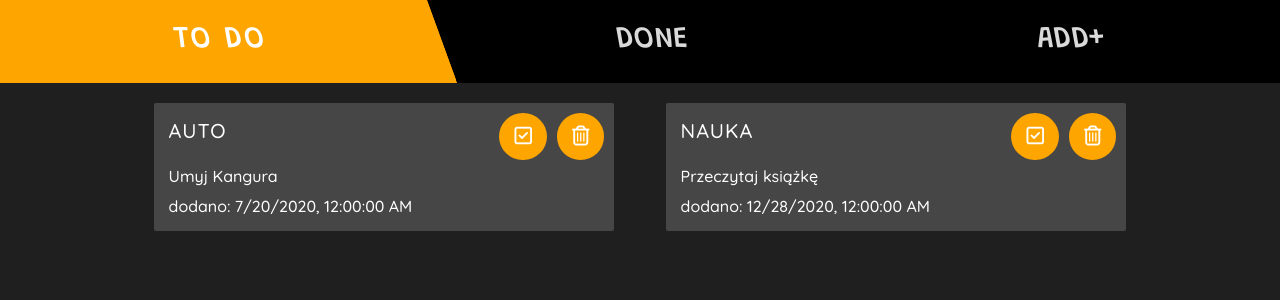
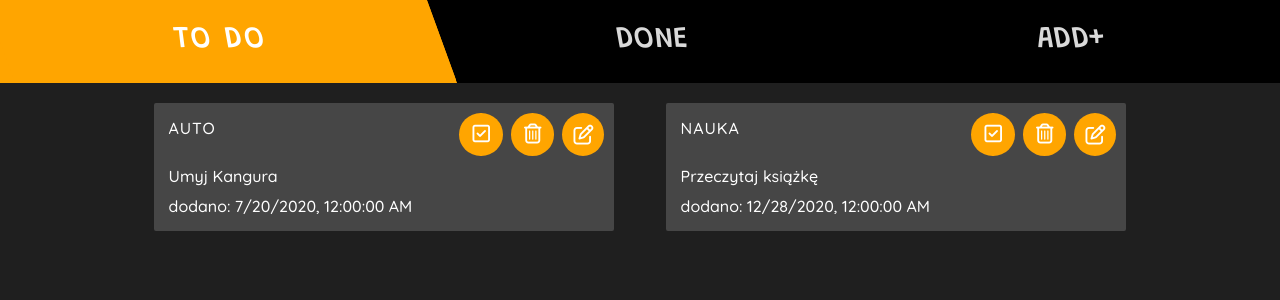
Before and after one commit to lukas-was/ToDo-App, a React (Create React App) app: page / in a window 1280 px wide. Shown: the top 300 px of the page. Built offline with nearby package versions, Linux system fonts and the light colour scheme.

Commit message:
add edit button

```diff
--- a/src/App.js
+++ b/src/App.js
@@ -5,6 +5,7 @@ import Navigation from "./components/Navigation";
 import Tasks from "./components/Tasks";
 import DoneTasks from "./components/DoneTasks";
 import AddTask from "./components/AddTask";
+import EditTask from "./components/EditTask";
 
 class App extends React.Component {
   index = 3;
@@ -60,7 +61,27 @@ class App extends React.Component {
     });
     this.setState({ tasks });
   };
+  editTask = (id, title, text, date, deadline, deadlineDate, e) => {
+    e.preventDefault();
 
+    const editedTask = {
+      id,
+      title,
+      text,
+      date,
+      active: true,
+      deadline,
+      deadlineDate,
+      doneDate: "",
+    };
+
+    let tasks = [...this.state.tasks];
+    tasks = tasks.filter((task) => task.id !== id);
+    tasks.push(editedTask);
+    this.setState({ tasks });
+
+    return true;
+  };
   addTask = (title, text, deadline, deadlineDate, e) => {
     e.preventDefault();
 
@@ -103,9 +124,19 @@ class App extends React.Component {
               <Route path="/done">
                 <DoneTasks tasks={this.state.tasks} delete={this.deleteTask} />
               </Route>
-              <Route path="/add">
+              <Route exact path="/add">
                 <AddTask add={this.addTask} />
               </Route>
+              <Route
+                path="/edit/:id"
+                render={({ match }) => (
+                  <EditTask
+                    match={match}
+                    tasks={this.state.tasks}
+                    edit={this.editTask}
+                  />
+                )}
+              />
             </Switch>
           </main>
         </div>
--- a/src/components/AddTask.js
+++ b/src/components/AddTask.js
@@ -50,7 +50,7 @@ class AddTask extends Component {
           <label htmlFor="title">Tytuł zadania</label>
           <input
             onChange={this.handleChange}
-            vlaue={title}
+            value={title}
             name="title"
             type="text"
             id="title"
@@ -59,7 +59,7 @@ class AddTask extends Component {
           <label htmlFor="text">Opis zadania</label>
           <textarea
             onChange={this.handleChange}
-            vlaue={text}
+            value={text}
             name="text"
             id="text"
           ></textarea>
--- a/src/components/SingleTask.js
+++ b/src/components/SingleTask.js
@@ -1,4 +1,5 @@
 import React from "react";
+import { Link } from "react-router-dom";
 import TimeLeftCounter from "./TimeLeftCounter";
 
 const SingleTask = (props) => {
@@ -26,6 +27,11 @@ const SingleTask = (props) => {
           <button title="usuń" onClick={() => props.delete(id)}>
             <i className="far fa-trash-alt"></i>
           </button>
+          {active && (
+            <Link title="edytuj" to={`edit/${id}`}>
+              <i className="far fa-edit"></i>
+            </Link>
+          )}
         </div>
       </div>
       <p className="text">{text}</p>
--- a/src/styles/Tasks.css
+++ b/src/styles/Tasks.css
@@ -28,20 +28,29 @@ div.header div#title {
   text-overflow: ellipsis;
   overflow: hidden;
   letter-spacing: 1px;
+  font-size: 16px;
 }
 div.header div.btnpanel {
   display: flex;
   justify-content: flex-end;
+  align-items: center;
+}
+div.btnpanel button,
+div.btnpanel a {
+  margin-left: 8px;
+  font-size: 20px;
+  border-radius: 50%;
+  color: white;
+  background-color: orange;
+  cursor: pointer;
 }
 div.btnpanel button {
   border-style: none;
-  padding: 12px 15px;
-  border-radius: 50%;
-  margin-left: 10px;
-  font-size: 20px;
-  background-color: orange;
-  color: white;
-  cursor: pointer;
+  padding: 10px 13px;
+}
+div.btnpanel a {
+  display: block;
+  padding: 9px 11px;
 }
 p {
   padding: 5px;
@@ -66,7 +75,8 @@ p.text {
     transform: scale(1.04);
     background-color: rgb(88, 88, 88);
   }
-  .btnpanel button:hover {
+  .btnpanel button:hover,
+  div.btnpanel a:hover {
     background-color: rgb(252, 194, 35);
   }
 }
```
